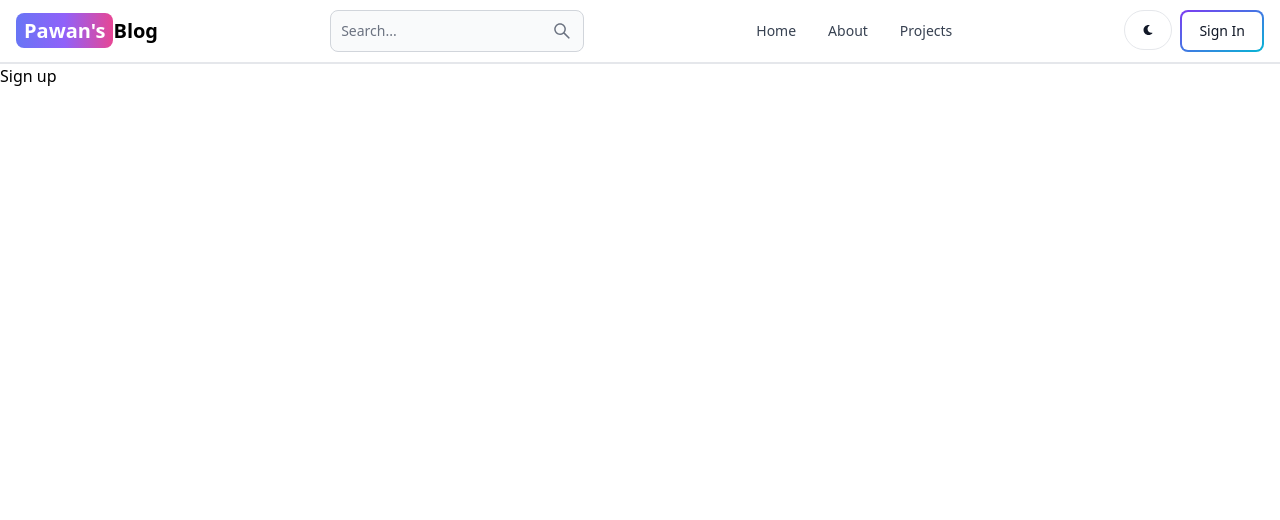
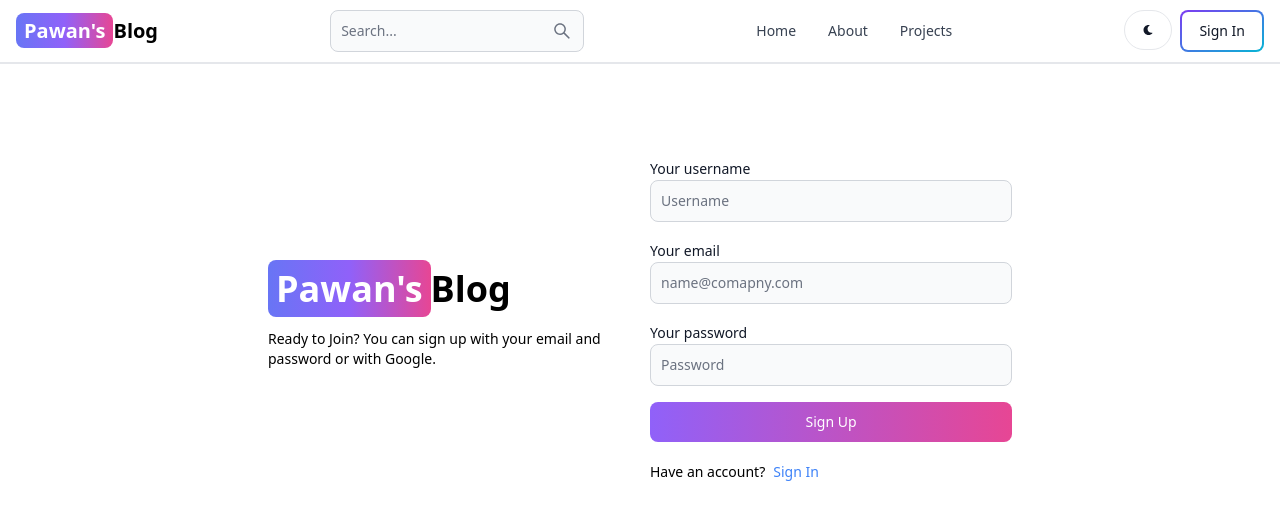
Before and after one commit to pawan-exe/MERN-Blog, a React (Vite) app in the folder client/: page /sign-up in a window 1280 px wide. Shown: the top 520 px of the page. Built offline with nearby package versions, Linux system fonts and the light colour scheme.

Commit message:
Create sign up page ui

```diff
--- a/client/src/pages/SignUp.jsx
+++ b/client/src/pages/SignUp.jsx
@@ -1,5 +1,55 @@
+import { Button, Label, TextInput } from "flowbite-react";
 import React from "react";
+import { Link } from "react-router-dom";
 
 export default function SignUp() {
-  return <div>Sign up</div>;
+  return (
+    <div className="min-h-screen mt-20">
+      <div className="flex p-3 max-w-3xl mx-auto flex-col md:flex-row md:items-center gap-5">
+        {/* left */}
+        <div className="flex-1">
+          <Link to="/" className="font-bold dark:text-white text-4xl">
+            <span className="px-2 py-1 bg-gradient-to-r from-indigo-500 via-purple-500 to-pink-500 rounded-lg text-white">
+              Pawan's
+            </span>
+            Blog
+          </Link>
+          <p className="text-sm mt-5">
+            Ready to Join? You can sign up with your email and password or with
+            Google.
+          </p>
+        </div>
+        {/* right */}
+        <div className="flex-1">
+          <form className="flex flex-col gap-4">
+            <div>
+              <Label value="Your username" />
+              <TextInput type="text" placeholder="Username" id="username" />
+            </div>
+            <div>
+              <Label value="Your email" />
+              <TextInput
+                type="text"
+                placeholder="name@comapny.com"
+                id="email"
+              />
+            </div>
+            <div>
+              <Label value="Your password" />
+              <TextInput type="text" placeholder="Password" id="password" />
+            </div>
+            <Button gradientDuoTone="purpleToPink" type="submit">
+              Sign Up
+            </Button>
+          </form>
+          <div className="flex gap-2 text-sm mt-5">
+            <span>Have an account?</span>
+            <Link to="/sign-in" className="text-blue-500">
+              Sign In
+            </Link>
+          </div>
+        </div>
+      </div>
+    </div>
+  );
 }
```
